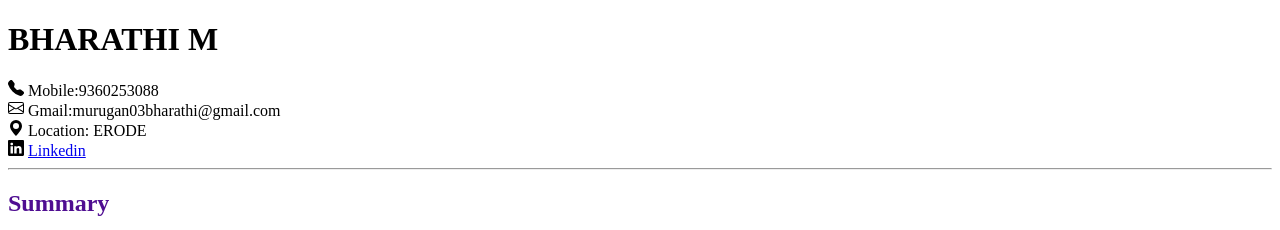
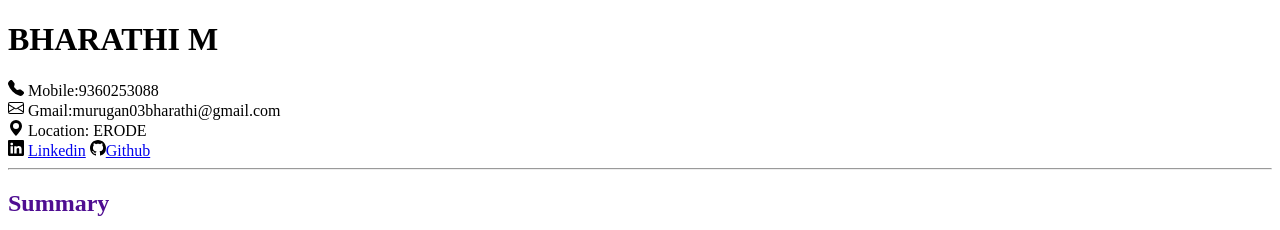
Before and after one commit to BharathiM2/resume-project, a plain HTML site: page index.html in a window 1280 px wide. Shown: the top 230 px of the page. Drawn offline with Linux system fonts and the light colour scheme.

Commit message:
added github link

```diff
--- a/index.html
+++ b/index.html
@@ -27,6 +27,9 @@
               <svg xmlns="http://www.w3.org/2000/svg" width="16" height="16" fill="currentColor" class="bi bi-linkedin" viewBox="0 0 16 16">
                 <path d="M0 1.146C0 .513.526 0 1.175 0h13.65C15.474 0 16 .513 16 1.146v13.708c0 .633-.526 1.146-1.175 1.146H1.175C.526 16 0 15.487 0 14.854zm4.943 12.248V6.169H2.542v7.225zm-1.2-8.212c.837 0 1.358-.554 1.358-1.248-.015-.709-.52-1.248-1.342-1.248S2.4 3.226 2.4 3.934c0 .694.521 1.248 1.327 1.248zm4.908 8.212V9.359c0-.216.016-.432.08-.586.173-.431.568-.878 1.232-.878.869 0 1.216.662 1.216 1.634v3.865h2.401V9.25c0-2.22-1.184-3.252-2.764-3.252-1.274 0-1.845.7-2.165 1.193v.025h-.016l.016-.025V6.169h-2.4c.03.678 0 7.225 0 7.225z"/>
               </svg> <a target="_blank" href="https://www.linkedin.com/in/bharathi-m-a288a0264">Linkedin</a>
+              <svg xmlns="http://www.w3.org/2000/svg" width="16" height="16" fill="currentColor" class="bi bi-github" viewBox="0 0 16 16">
+                <path d="M8 0C3.58 0 0 3.58 0 8c0 3.54 2.29 6.53 5.47 7.59.4.07.55-.17.55-.38 0-.19-.01-.82-.01-1.49-2.01.37-2.53-.49-2.69-.94-.09-.23-.48-.94-.82-1.13-.28-.15-.68-.52-.01-.53.63-.01 1.08.58 1.23.82.72 1.21 1.87.87 2.33.66.07-.52.28-.87.51-1.07-1.78-.2-3.64-.89-3.64-3.95 0-.87.31-1.59.82-2.15-.08-.2-.36-1.02.08-2.12 0 0 .67-.21 2.2.82.64-.18 1.32-.27 2-.27s1.36.09 2 .27c1.53-1.04 2.2-.82 2.2-.82.44 1.1.16 1.92.08 2.12.51.56.82 1.27.82 2.15 0 3.07-1.87 3.75-3.65 3.95.29.25.54.73.54 1.48 0 1.07-.01 1.93-.01 2.2 0 .21.15.46.55.38A8.01 8.01 0 0 0 16 8c0-4.42-3.58-8-8-8"/>
+              </svg><a target="_blank" href="https://github.com/BharathiM2">Github</a>
 
     </header><hr>
     <section>
```
